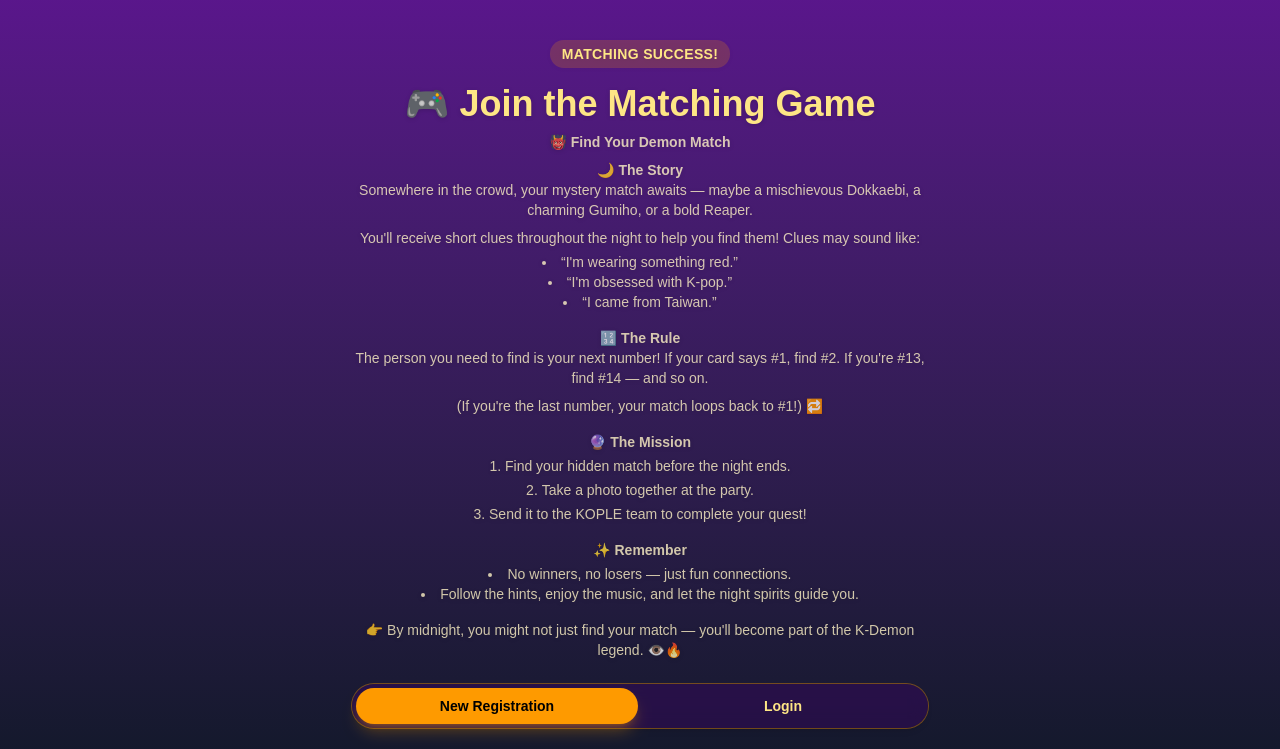
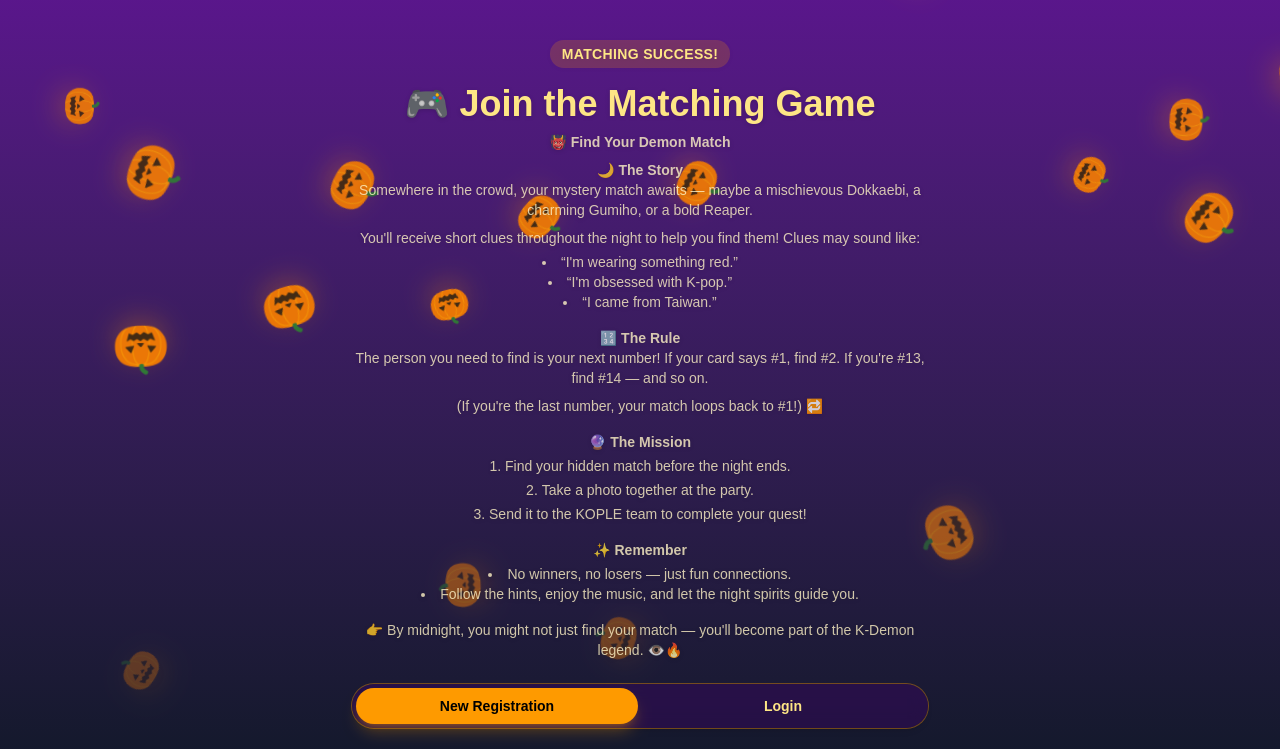
Before and after one commit to Happ11quokka/koplegame, a Next.js app: page / in a window 1280 px wide. Shown: the top 749 px of the page. Built offline with nearby package versions, Linux system fonts and the light colour scheme.

Commit message:
Fix z-index for FallingPumpkins component to ensure proper layering

```diff
--- a/src/components/FallingPumpkins.tsx
+++ b/src/components/FallingPumpkins.tsx
@@ -28,7 +28,7 @@ export default function FallingPumpkins() {
   const pumpkins = useMemo(() => createPumpkins(), []);
 
   return (
-    <div className="pointer-events-none fixed inset-0 -z-10 overflow-hidden">
+    <div className="pointer-events-none fixed inset-0 z-0 overflow-hidden">
       {pumpkins.map((pumpkin) => (
         <span
           key={pumpkin.id}
```
